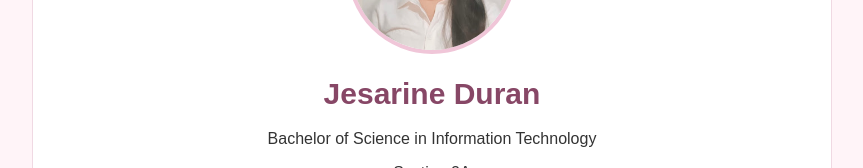
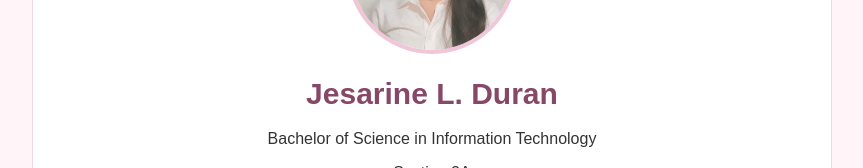
Before and after one commit to jelduranstudent-cmd/jelduranstudent-cmd.github.io, a plain HTML site: page index.html in a window 1280 px wide. Shown: the part 187-355 px from the top of the page, without its empty margins (208-1071 px from the left). Drawn offline with Linux system fonts and the light colour scheme.

Commit message:
Update index.html

```diff
--- a/index.html
+++ b/index.html
@@ -15,7 +15,7 @@
         <header>
             <img src="profile.png" alt="Jesarine Duran" class="profile-picture">
 
-            <h1>Jesarine Duran</h1>
+            <h1>Jesarine L. Duran</h1>
             <p>Bachelor of Science in Information Technology</p>
             <p>Section 2A</p>
         </header>
```
